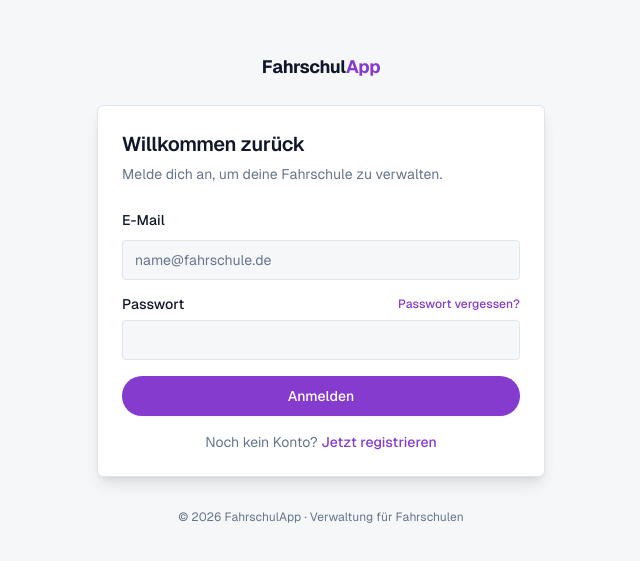
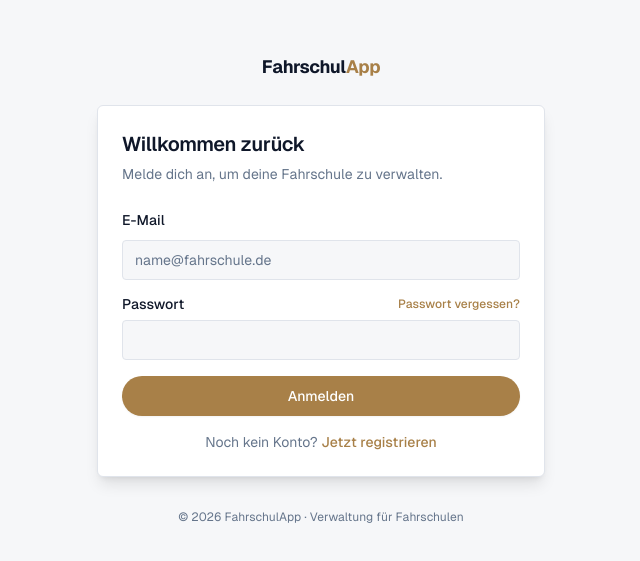
Before and after one commit to meysingtv/naava-media, a Next.js app: page /auth/login in a window 1280 px wide. Shown: the part 111-672 px from the top of the page, without its empty margins (319-959 px from the left). Built offline with nearby package versions, Linux system fonts and the light colour scheme.

Commit message:
Akzentfarbe zurück auf den Stand von vor 5 Wechseln
Markenakzent (--primary/--ring) wieder auf den warmen Sandton gesetzt.

https://claude.ai/code/session_01SLhREvuLjiee512FKLama7

```diff
--- a/app/globals.css
+++ b/app/globals.css
@@ -16,7 +16,7 @@
     --popover-foreground: 222 47% 11%;
 
     /* Primär: Markenakzent */
-    --primary: 270 60% 52%;
+    --primary: 35 40% 47%;
     --primary-foreground: 0 0% 100%;
 
     --secondary: 216 24% 95%;
@@ -38,7 +38,7 @@
 
     --border: 216 20% 90%;
     --input: 216 20% 90%;
-    --ring: 270 60% 52%;
+    --ring: 35 40% 47%;
 
     --radius: 0.375rem;
   }
```
